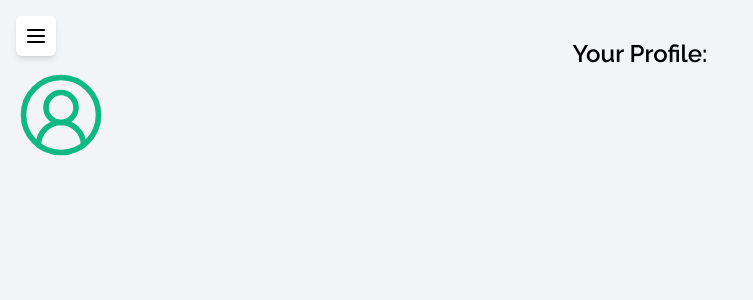
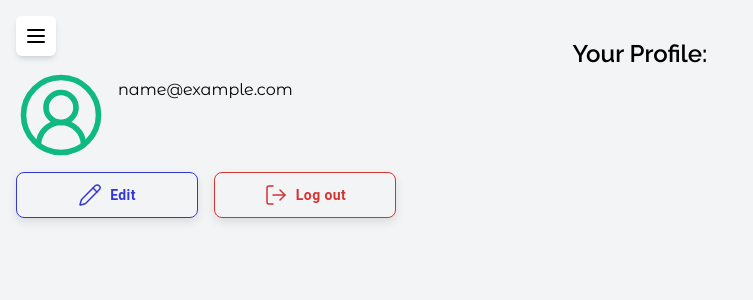
Before and after one commit to ZubalYana/People-Atlas, a React (Vite) app: page /my-profile in a window 1280 px wide. Shown: the top 300 px of the page, without its empty margins (0-753 px from the left). Built offline with nearby package versions, Linux system fonts and the light colour scheme; no server answers; sample sign-in values are in the browser's storage.

Commit message:
add buttons to the profile page, customize text selection

```diff
--- a/src/App.css
+++ b/src/App.css
@@ -1,5 +1,10 @@
 body {
     background-color: #fcfcfc;
+}
+
+::selection {
+    background-color: #10B981;
+    color: #fff;
 }
 
 h1,
--- a/src/components/Pages/ProfilePage/ProfilePage.tsx
+++ b/src/components/Pages/ProfilePage/ProfilePage.tsx
@@ -1,7 +1,8 @@
 import { useEffect } from "react";
 import { useAuthStore } from "../../../stores/useAuthStore";
-import { UserCircle2 } from "lucide-react";
+import { UserCircle2, LogOut, Pencil } from "lucide-react";
 import PageLayout from "../../PageLayout";
+import { Button } from "@mui/material";
 export default function ProfilePage() {
     const { user, fetchUser } = useAuthStore();
     useEffect(() => {
@@ -14,7 +15,7 @@ export default function ProfilePage() {
         <PageLayout>
             <div className="w-full h-full flex flex-col items-center justify-center">
                 <h1 className="text-2xl font-semibold">Your Profile:</h1>
-                <div className="w-full flex lg:h-[90%]">
+                <div className="w-full flex flex-col lg:h-[90%]">
                     <div className="flex">
                         <div className="w-[90px] h-[90px] rounded-full overflow-hidden flex items-center justify-center bg-gray-100">
                             {photoUrl ? (
@@ -27,9 +28,64 @@ export default function ProfilePage() {
                                 <UserCircle2 className="w-full h-full text-[#10B981]" strokeWidth={1.5} />
                             )}
                         </div>
-                        <div>
-                            <h3>{character?.name} {character?.lastName} {character?.patronymic}</h3>
+                        <div className="pt-2 ml-3">
+                            <h3 className="text-[22px] font-bold text-[#1E293B]">{character?.name} {character?.lastName}</h3>
+                            <p className="text-[16px]">{user?.email}</p>
                         </div>
+                    </div>
+                    <div className="w-[380px] flex gap-4 mt-3">
+                        <Button
+                            variant="outlined"
+                            fullWidth
+                            sx={{
+                                px: 3,
+                                py: 1.2,
+                                borderRadius: 2,
+                                borderColor: '#3237d5',
+                                fontWeight: 'bold',
+                                fontSize: '14px',
+                                textTransform: 'none',
+                                boxShadow: '0px 4px 10px rgba(0,0,0,0.1)',
+                                color: '#3237d5',
+                                '&:hover': {
+                                    borderColor: '#242898',
+                                    color: '#242898',
+                                    backgroundColor: 'rgba(213, 50, 50, 0.04)',
+                                },
+                                '&.Mui-disabled': {
+                                    backgroundColor: '#ccc',
+                                },
+                            }}
+                        >
+                            <Pencil strokeWidth={1.5} className="mr-2" />
+                            Edit
+                        </Button>
+                        <Button
+                            variant="outlined"
+                            fullWidth
+                            sx={{
+                                px: 3,
+                                py: 1.2,
+                                borderRadius: 2,
+                                borderColor: '#d53232',
+                                fontWeight: 'bold',
+                                fontSize: '14px',
+                                textTransform: 'none',
+                                boxShadow: '0px 4px 10px rgba(0,0,0,0.1)',
+                                color: '#d53232',
+                                '&:hover': {
+                                    borderColor: '#a82828',
+                                    color: '#a82828',
+                                    backgroundColor: 'rgba(213, 50, 50, 0.04)',
+                                },
+                                '&.Mui-disabled': {
+                                    backgroundColor: '#ccc',
+                                },
+                            }}
+                        >
+                            <LogOut strokeWidth={1.5} className="mr-2" />
+                            Log out
+                        </Button>
                     </div>
                 </div>
             </div>
```
